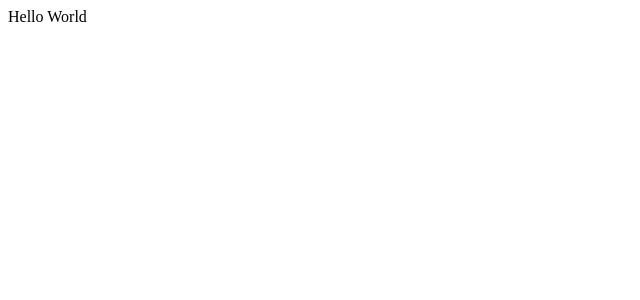
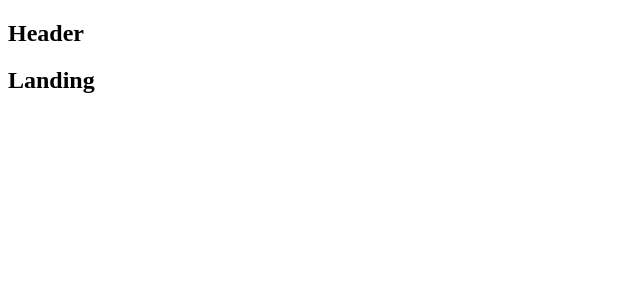
Before and after one commit to akexinad/feedbackr, a React (Create React App) app in the folder client/: page / in a window 1280 px wide. Shown: the top 300 px of the page, without its empty margins (0-640 px from the left). Built offline with nearby package versions, Linux system fonts and the light colour scheme.

Commit message:
basic router configuration

```diff
--- a/client/package.json
+++ b/client/package.json
@@ -4,6 +4,7 @@
   "private": true,
   "dependencies": {
     "http-proxy-middleware": "^0.19.1",
+    "materialize-css": "^1.0.0",
     "react": "^16.8.6",
     "react-dom": "^16.8.6",
     "react-redux": "^7.0.2",
--- a/client/src/components/App.js
+++ b/client/src/components/App.js
@@ -1,13 +1,25 @@
-import React from 'react';
+import React, { Component } from 'react';
+import { BrowserRouter, Route } from 'react-router-dom';
 
-export default class App extends React.Component {
+import Header from './Header.js'
 
+const Dashboard = () => <h2>Dashboard</h2>
+const SurveryNew = () => <h2>SurveryNew</h2>
+const Landing = () => <h2>Landing</h2>
+
+export default class App extends Component {
   render() {
     return(
       <div>
-        Hello World
+        <BrowserRouter>
+          <div>
+            <Header />
+            <Route exact path="/" component={Landing} />
+            <Route exact path="/surveys" component={Dashboard} />
+            <Route path="/surveys/new" component={SurveryNew} />
+          </div>
+        </BrowserRouter>
       </div>
     )
   }
-
 }
--- /dev/null
+++ b/client/src/components/Header.js
@@ -0,0 +1,13 @@
+import React, { Component } from 'react';
+
+class Header extends Component {
+  render() {
+    return(
+      <div>
+        <h2>Header</h2>
+      </div>
+    )
+  }
+}
+
+export default Header;
```
Also changed, not shown: 1 other file (tests, documents, lock files or other folders).
